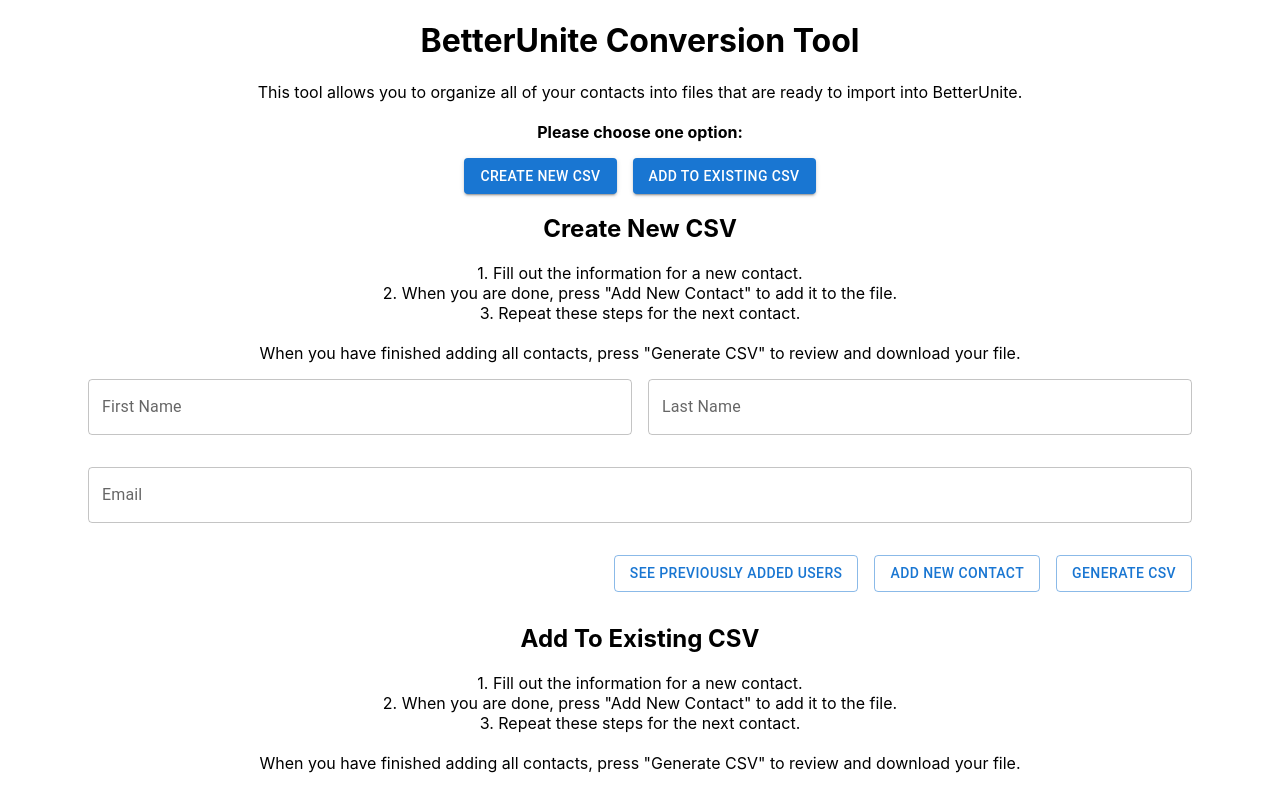
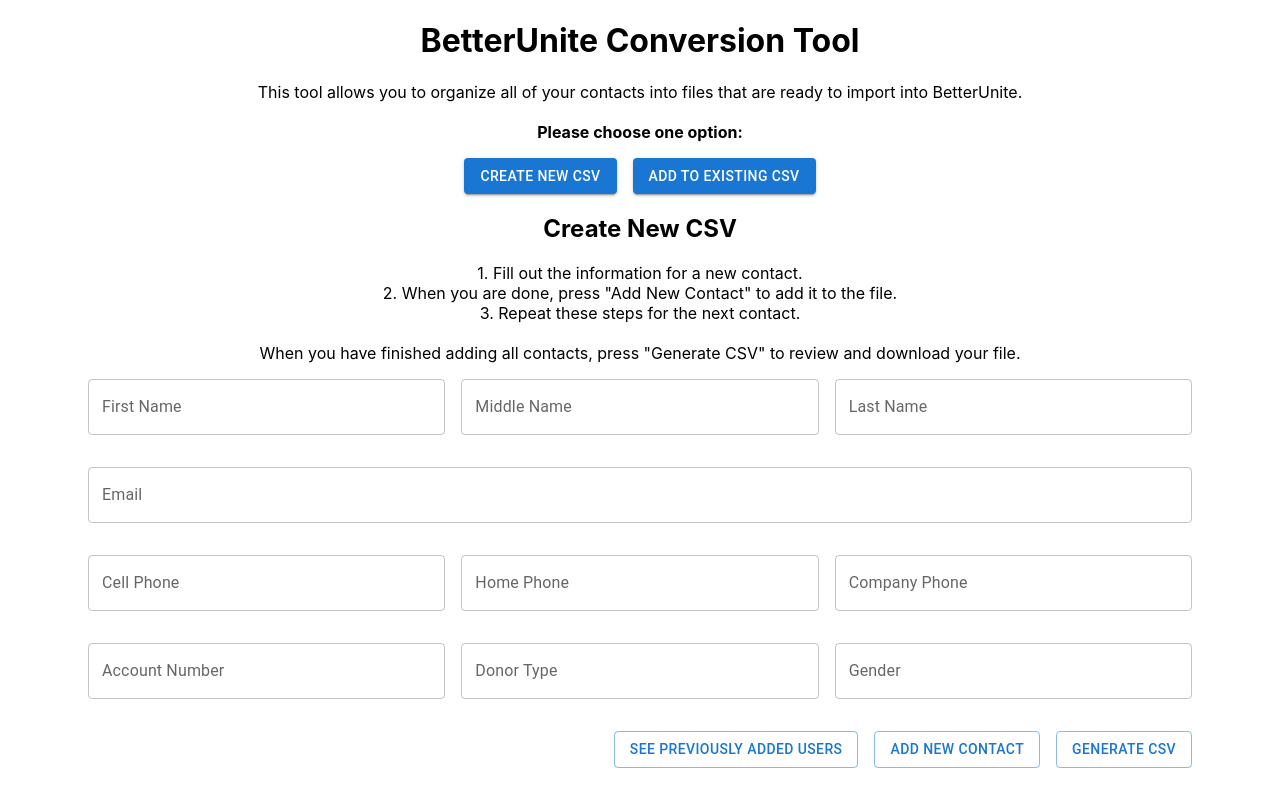
Before and after one commit to pawansomavarpu/SeniorAccess-Tool, a React (Create React App) app in the folder senior-access-tool/: page / in a window 1280 px wide. Shown: the top 787 px of the page. Built offline with nearby package versions, Linux system fonts and the light colour scheme.

Commit message:
started adding more to the form & added upload file button

```diff
--- a/senior-access-tool/src/App.js
+++ b/senior-access-tool/src/App.js
@@ -6,6 +6,10 @@
 import Form from './components/Form';
 
 function App() {
+  const getUploadedFile = (event) => {
+    console.log("in getUploadedFile")
+  };
+
   return (
     <div className="App">
       <Container>
@@ -40,7 +44,10 @@
           <br /> 3. Repeat these steps for the next contact.
           <br />
             <br />When you have finished adding all contacts, press "Generate CSV" to review and download your file.</p>
-          <Form />
+            <Stack sx={{ marginBottom: 2 }} direction="row" justifyContent="flex-end">
+              <Button variant="outlined" onClick={getUploadedFile}>Upload File</Button>
+            </Stack>
+          <Form/>
 
         </Container>
 
--- a/senior-access-tool/src/components/Form.js
+++ b/senior-access-tool/src/components/Form.js
@@ -4,8 +4,16 @@
 
 const Form = () => {
   const [firstName, setFirstName] = React.useState('');
+  const [middleName, setMiddleName] = React.useState('');
   const [lastName, setLastName] = React.useState('');
   const [email, setEmail] = React.useState('');
+  const [cellPhone, setCellPhone] = React.useState('');
+  const [homePhone, setHomePhone] = React.useState('');
+  const [companyPhone, setCompanyPhone] = React.useState('');
+  const [accountNum, setAccountNum] = React.useState('');
+  const [donorType, setDonorType] = React.useState('');
+  const [gender, setGender] = React.useState('');
+
   const [users, setUsers] = React.useState([]);
   const [openModal, setOpenModal] = React.useState(false);
   const [openErrorModal, setOpenErrorModal] = React.useState(false);
@@ -104,6 +112,13 @@
         />
         <TextField
           type="text"
+          label="Middle Name"
+          onChange={e => setMiddleName(e.target.value)}
+          value={middleName}
+          fullWidth
+        />
+        <TextField
+          type="text"
           label="Last Name"
           onChange={e => setLastName(e.target.value)}
           value={lastName}
@@ -118,6 +133,52 @@
         fullWidth
         sx={{ mb: 4 }}
       />
+      <Stack spacing={2} direction="row" sx={{ marginBottom: 4 }}>
+        <TextField
+          type="tel"
+          label="Cell Phone"
+          onChange={e => setCellPhone(e.target.value)}
+          value={cellPhone}
+          fullWidth
+        />
+        <TextField
+          type="tel"
+          label="Home Phone"
+          onChange={e => setHomePhone(e.target.value)}
+          value={homePhone}
+          fullWidth
+        />
+        <TextField
+          type="tel"
+          label="Company Phone"
+          onChange={e => setCompanyPhone(e.target.value)}
+          value={companyPhone}
+          fullWidth
+        />
+      </Stack>
+      <Stack spacing={2} direction="row" sx={{ marginBottom: 4 }}>
+        <TextField
+          type="text"
+          label="Account Number"
+          onChange={e => setAccountNum(e.target.value)}
+          value={accountNum}
+          fullWidth
+        />
+        <TextField
+          type="text"
+          label="Donor Type"
+          onChange={e => setDonorType(e.target.value)}
+          value={donorType}
+          fullWidth
+        />
+        <TextField
+          type="text"
+          label="Gender"
+          onChange={e => setGender(e.target.value)}
+          value={gender}
+          fullWidth
+        />
+      </Stack>
       <Stack spacing={2} direction="row" sx={{ marginBottom: 4 }} justifyContent="flex-end">
         <Button variant="outlined" onClick={handleOpenModal}>See Previously Added Users</Button>
         <Button variant="outlined" onClick={handleAddUser}>{editIndex ? "Update Contact" : "Add New Contact"}</Button>
```
